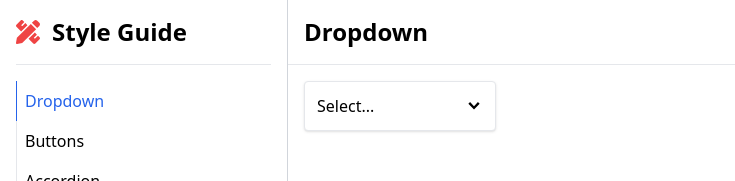
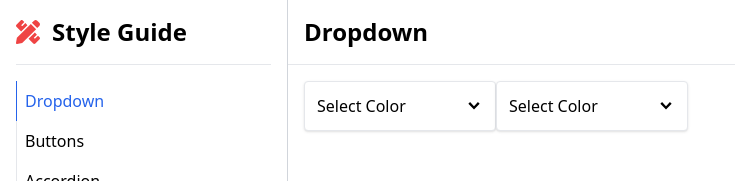
Before and after one commit to Vaishakbg/react-custom-router-app, a React (Create React App) app: page / in a window 1280 px wide. Shown: the top 181 px of the page, without its empty margins (0-735 px from the left). Built offline with nearby package versions, Linux system fonts and the light colour scheme.

Commit message:
dynamic label for Dropdown

```diff
--- a/src/components/Dropdown.js
+++ b/src/components/Dropdown.js
@@ -2,7 +2,7 @@ import React, { useState } from "react";
 import { GoChevronDown } from "react-icons/go";
 import Panel from "./Panel";
 
-function Dropdown({ options, value, onChange }) {
+function Dropdown({ label, options, value, onChange }) {
   const [isOpen, setIsOpen] = useState(false);
 
   const handleClick = ()=>{
@@ -24,7 +24,7 @@ function Dropdown({ options, value, onChange }) {
         className="flex justify-between items-center cursor-pointer"
         onClick={handleClick}
       >
-        {value?.name || "Select..."}
+        {value?.name || label}
         <GoChevronDown className="text-lg" />
       </Panel>
       {isOpen && <Panel className="absolute top-full">{renderedOptions}</Panel>}
--- a/src/pages/DropdownPage.js
+++ b/src/pages/DropdownPage.js
@@ -14,7 +14,8 @@ function DropdownPage() {
   }
   return (
     <div className='flex'>
-      <Dropdown options={options} value={selection} onChange={handleSelection} />
+      <Dropdown label="Select Color" options={options} value={selection} onChange={handleSelection} />
+      <Dropdown label="Select Color" options={options} value={selection} onChange={handleSelection} />
     </div>
   )
 }
```
